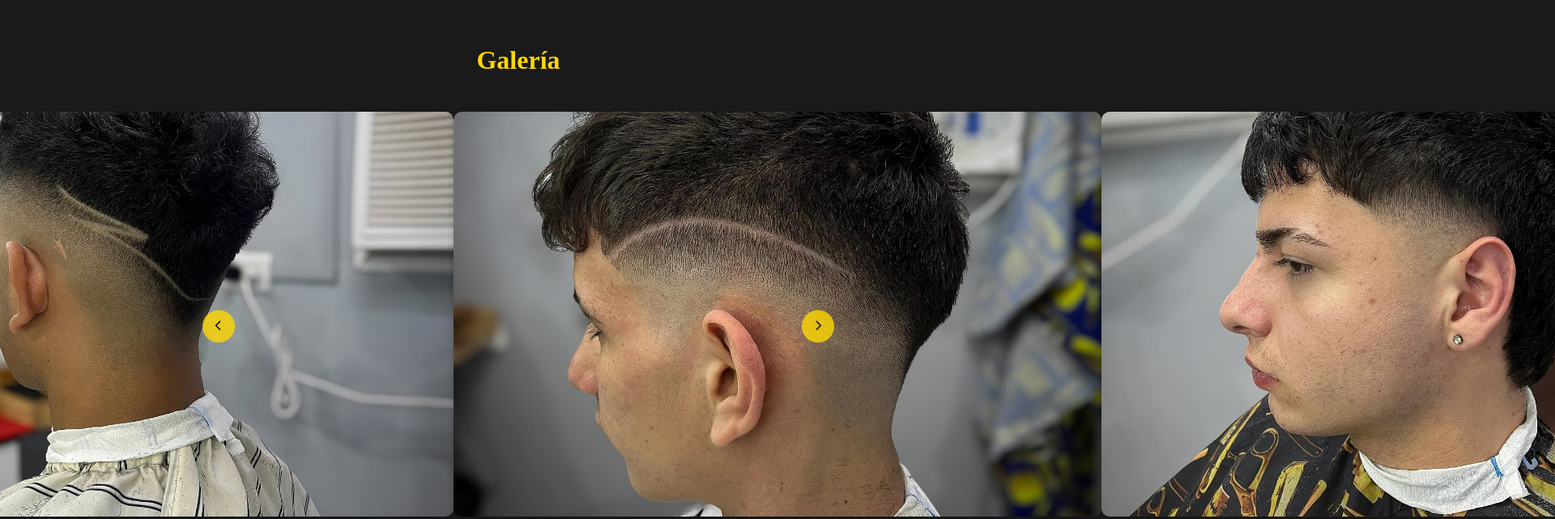
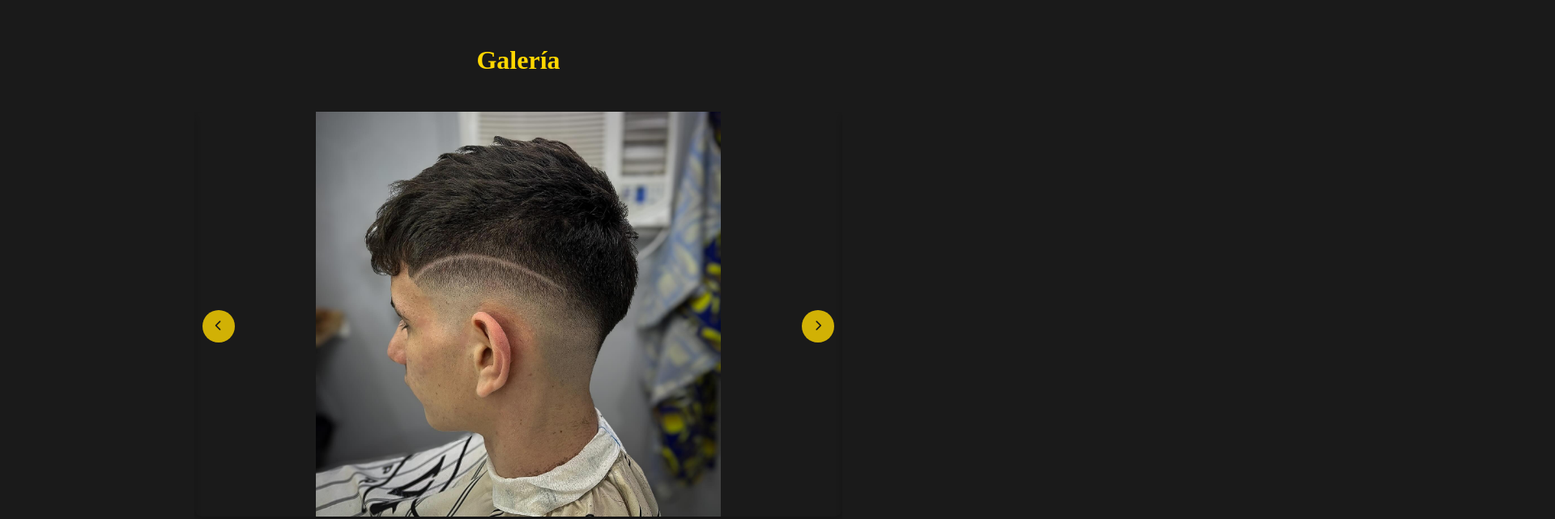
Before and after one commit to goncebatleandro/AViles-BarberShop, a plain HTML site: page index.html in a window 1280 px wide. Shown: the part 1420-2061 px from the top of the page at 81% size, 1920 px wide, since content can reach past the window. Drawn offline with nearby package versions, Linux system fonts and the light colour scheme; a web font is replaced by a local one.

Commit message:
Arreglos en la galeria

```diff
--- a/java.js
+++ b/java.js
@@ -124,15 +124,6 @@ document.addEventListener('DOMContentLoaded', function() {
 
     const dots = Array.from(dotsContainer.children);
 
-    // Calcular el ancho de cada diapositiva
-    const slideWidth = slides[0].getBoundingClientRect().width;
-
-    // Posicionar las diapositivas una al lado de la otra
-    const setSlidePosition = (slide, index) => {
-        slide.style.left = slideWidth * index + 'px';
-    };
-    slides.forEach(setSlidePosition);
-
     let currentSlide = 0;
 
     // Función para mover el carrusel a una diapositiva específica
@@ -143,8 +134,8 @@ document.addEventListener('DOMContentLoaded', function() {
             targetIndex = 0;
         }
 
-        // Aplicar la transformación al carrusel
-        track.style.transform = `translateX(-${targetIndex * slideWidth}px)`;
+        // Cambiar a transform: translateX para un desplazamiento suave
+        track.style.transform = `translateX(-${targetIndex * 100}%)`;
 
         // Actualizar el punto activo
         dots[currentSlide].classList.remove('active');
--- a/styles.css
+++ b/styles.css
@@ -416,20 +416,19 @@ body.light-mode .whatsapp-button:hover {
 
 .carousel-container {
     position: relative;
-    max-width: 800px; /* Ancho máximo del carrusel */
-    width: 100%; /* Asegura que ocupe el 100% del contenedor padre */
+    max-width: 800px;
+    width: 100%;
     margin: 0 auto;
+    overflow: hidden;
 }
 
-/* Carousel Track */
 .carousel-track {
     display: flex;
     transition: transform 0.5s ease;
 }
 
-/* Carousel Slides */
 .carousel-slide {
-    flex: 0 0 100%; /* Cada diapositiva ocupa el 100% del contenedor */
+    flex: 0 0 100%;
     box-sizing: border-box;
     display: flex;
     align-items: center;
@@ -437,15 +436,15 @@ body.light-mode .whatsapp-button:hover {
 }
 
 .carousel-slide img {
-    width: 100%; /* Asegura que la imagen ocupe todo el ancho de la diapositiva */
-    height: auto; /* Mantiene la proporción de la imagen */
-    max-height: 500px; /* Altura máxima de la imagen */
-    object-fit: cover; /* Ajusta la imagen sin deformarla */
+    width: 100%;
+    max-width: 100%;
+    height: auto;
+    max-height: 500px;
+    object-fit: contain;
     border-radius: 10px;
     box-shadow: 0 4px 8px rgba(0, 0, 0, 0.2);
 }
 
-/* Carousel Navigation Buttons */
 .carousel-button {
     position: absolute;
     top: 50%;
@@ -476,7 +475,6 @@ body.light-mode .whatsapp-button:hover {
     right: 10px;
 }
 
-/* Carousel Dots */
 .carousel-dots {
     display: flex;
     justify-content: center;
```
Also changed, not shown: index.html (+1 -0 lines).
